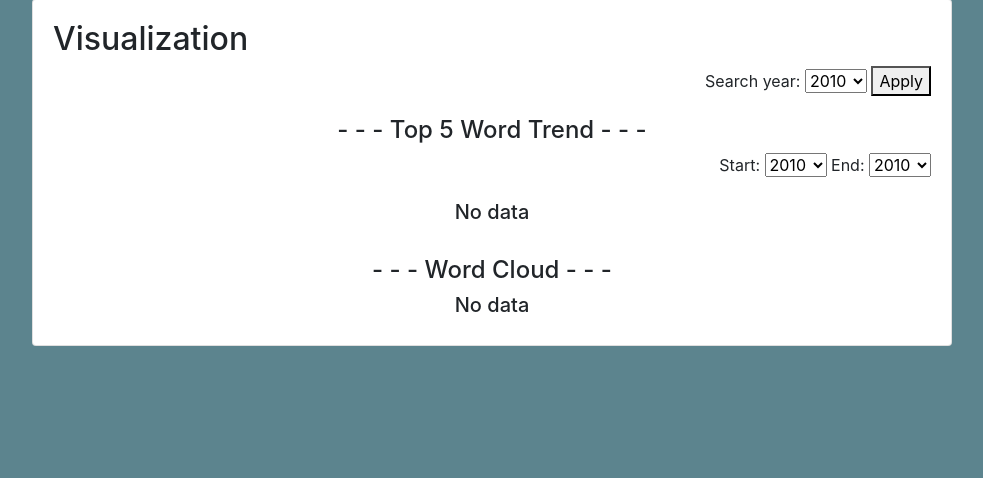
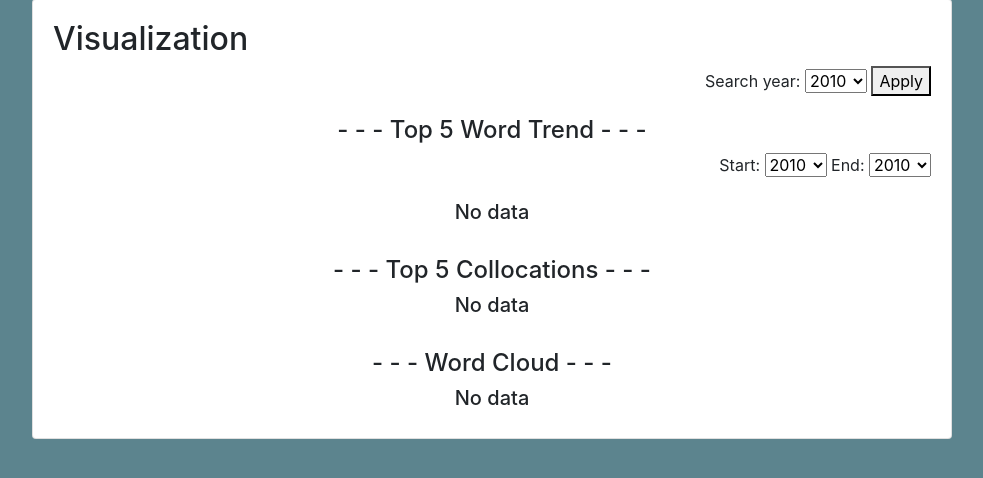
Before and after one commit to nnarziev/TextMining, a Django app: page /mysite/visualization in a window 1280 px wide. Shown: the part 81-559 px from the top of the page, without its empty margins (148-1131 px from the left). Run offline with Django 3.2, Linux system fonts and the light colour scheme; some libraries are stand-ins or nearby versions.

Commit message:
collocation visualization is implemented

```diff
--- a/mysite/static/js/lineChart.js
+++ b/mysite/static/js/lineChart.js
@@ -8,22 +8,42 @@
     xAxisData.push(j);
 }
 
-var dataset = [];
+var word_dataset = [];
+var collocation_dataset = [];
 var colors = ['rgb(255, 99, 132)', 'rgb(255, 159, 64)', 'rgb(138, 174, 20)', 'rgb(53, 197, 226)', 'rgb(196, 49, 226)'];
-console.log(data);
+console.log(word_data);
+console.log(collocation_data);
 for (var i = 0; i < 5; i++) {
-    var points = [];
-    var label = data[i * xAxisData.length].text;
+    var word_points = [];
+    var collocation_points = [];
+    var word_label = word_data[i * xAxisData.length].text;
+    var collocation_label = collocation_data[i * xAxisData.length].text;
     for (var x = 0; x < xAxisData.length; x++) {
-        points.push({x: data[i * xAxisData.length + x].year, y: data[x].count});
+        word_points.push({x: word_data[i * xAxisData.length + x].year, y: word_data[x].count});
     }
 
-    dataset.push(
+    for (var y = 0; y < xAxisData.length; y++) {
+        console.log(i * xAxisData.length + y);
+        collocation_points.push({x: collocation_data[i * xAxisData.length + y].year, y: collocation_data[y].count});
+    }
+
+    word_dataset.push(
         {
-            label: label,
+            label: word_label,
             backgroundColor: colors[i],
             borderColor: colors[i],
-            data: points,
+            data: word_points,
+            fill: false,
+            lineTension: 0
+        }
+    );
+
+    collocation_dataset.push(
+        {
+            label: collocation_label,
+            backgroundColor: colors[i],
+            borderColor: colors[i],
+            data: collocation_points,
             fill: false,
             lineTension: 0
         }
@@ -31,12 +51,12 @@
 
 }
 
-new Chart(document.getElementById('trend').getContext('2d'),
+new Chart(document.getElementById('word_trend').getContext('2d'),
     {
         type: 'line',
         data: {
             labels: xAxisData,
-            datasets: dataset,
+            datasets: word_dataset,
         },
         options: {
             responsive: true,
@@ -66,3 +86,39 @@
             }
         }
     });
+
+new Chart(document.getElementById('collocation_trend').getContext('2d'),
+    {
+        type: 'line',
+        data: {
+            labels: xAxisData,
+            datasets: collocation_dataset,
+        },
+        options: {
+            responsive: true,
+            tooltips: {
+                mode: 'index',
+                intersect: false
+            },
+            hover: {
+                mode: 'nearest',
+                intersect: true
+            },
+            scales: {
+                xAxes: [{
+                    display: true,
+                    scaleLabel: {
+                        display: true,
+                        labelString: 'Time'
+                    }
+                }],
+                yAxes: [{
+                    display: true,
+                    scaleLabel: {
+                        display: true,
+                        labelString: 'Frequency'
+                    },
+                }]
+            }
+        }
+    });
--- a/mysite/templates/visualization.html
+++ b/mysite/templates/visualization.html
@@ -5,13 +5,25 @@
     <form method="post" enctype="multipart/form-data" id="myForm">
         {% include 'filter.html' %}
         <br>
-        <div id="chart-container">
+        <div class="chart-container">
             <h4 class="center center-align"> - - - Top 5 Word Trend - - - </h4>
             {% include 'chart_period_filter.html' %}
-            {% if is_chart_data_exists == 1 %}
-                <canvas id="trend" width="400" height="200"></canvas>
+            {% if is_word_chart_data_exists == 1 %}
+                <canvas id="word_trend" width="400" height="200"></canvas>
                 <script>
-                    var data = {{ chart_data|safe }};
+                    var word_data = {{ word_chart_data|safe }};
+                </script>
+            {% else %}
+                <h5 class="center center-align"> No data </h5>
+            {% endif %}
+        </div>
+        <br>
+        <div class="chart-container">
+            <h4 class="center center-align"> - - - Top 5 Collocations - - - </h4>
+            {% if is_collocation_chart_data_exists == 1 %}
+                <canvas id="collocation_trend" width="400" height="200"></canvas>
+                <script>
+                    var collocation_data = {{ collocation_chart_data|safe }};
                 </script>
             {% else %}
                 <h5 class="center center-align"> No data </h5>
--- a/mysite/views.py
+++ b/mysite/views.py
@@ -165,14 +165,16 @@
 
         context = {}
 
-        #region Prepare data for Chart
+        # region Prepare data for Chart
         year_start = int(request.POST['year_start'])
         year_end = int(request.POST['year_end'])
+        print(year_start, " ", year_end)
         top5_words_for_sel_year = Words.objects.filter(year=year).order_by('-count')[:5]
+        top5_collocations_for_sel_year = Bigrams.objects.filter(year=year).order_by('-count')[:5]
 
         if not top5_words_for_sel_year.__len__() == 0:
             words = []
-            final_data = []
+            context['word_chart_data'] = []
             for word in top5_words_for_sel_year:
                 words.append(Words.objects.filter(text=word.text, year__range=[year_start, year_end]).order_by('year'))
 
@@ -208,12 +210,55 @@
                         yr = counter_year
                         cnt = 0
 
-                    final_data.append({"text": txt, "year": yr, "count": cnt})
+                    context['word_chart_data'].append({"text": txt, "year": yr, "count": cnt})
                     counter_year += 1
 
-            context['chart_data'] = final_data
-            context['is_chart_data_exists'] = 1
-        #endregion
+            context['is_word_chart_data_exists'] = 1
+
+        if not top5_collocations_for_sel_year.__len__() == 0:
+            collocations = []
+            context['collocation_chart_data'] = []
+            for collocation in top5_collocations_for_sel_year:
+                collocations.append(Bigrams.objects.filter(text=collocation.text, year__range=[year_start, year_end]).order_by('year'))
+
+            dif_years = False
+            for c in collocations:
+                counter_year = year_start
+                counter_collocations = 0
+                for i in range(0, (year_end - year_start) + 1):
+                    if counter_year > year_end:
+                        break
+
+                    if counter_collocations < len(c):
+                        if c[counter_collocations].year == counter_year:
+                            # final_data.append({"text": w[counter_words].text, "year": w[counter_words].year, "count": w[counter_words].count})
+                            txt = c[counter_collocations].text
+                            yr = c[counter_collocations].year
+                            cnt = c[counter_collocations].count
+
+                            if not dif_years:
+                                counter_collocations = i + 1
+                            else:
+                                counter_collocations = counter_collocations + 1
+                            # dif_years = False
+                        else:
+                            dif_years = True
+                            # final_data.append({"text": w[counter_words].text, "year": counter_year, "count": 0})
+                            txt = c[counter_collocations].text
+                            yr = counter_year
+                            cnt = 0
+                    else:
+                        # final_data.append({"text": w[counter_words].text, "year": counter_year, "count": 0})
+                        print(counter_collocations)
+                        txt = c[counter_collocations - 1].text
+                        yr = counter_year
+                        cnt = 0
+
+                    context['collocation_chart_data'].append({"text": txt, "year": yr, "count": cnt})
+                    counter_year += 1
+
+            context['is_collocation_chart_data_exists'] = 1
+        # endregion
 
         # region Draw Word Cloud
         word_freq = {}
```
